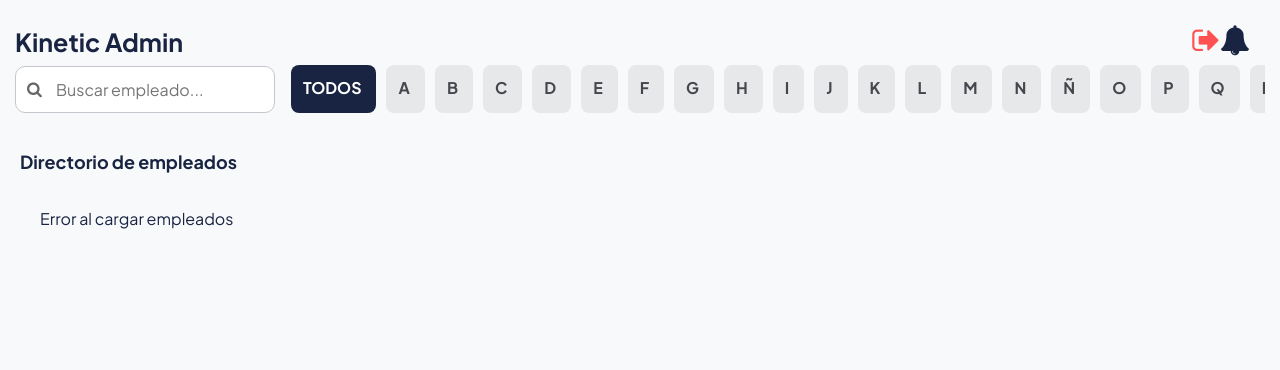
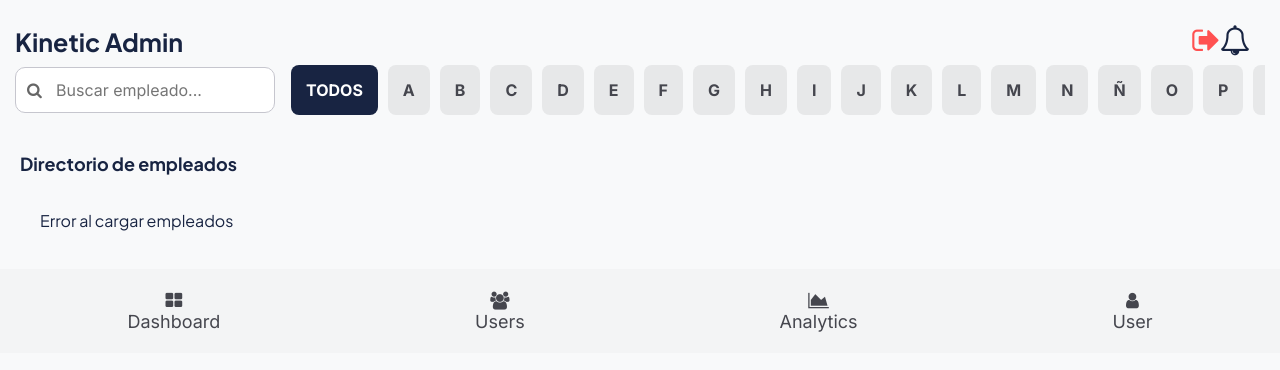
Before and after one commit to joseang1/individual-proyect-dashboard, a website with bundled scripts: page pages/employees.html in a window 1280 px wide. Built offline with nearby package versions, Linux system fonts and the light colour scheme; no server answers.

Commit message:
feat: Footer with clicable buttons
Footer with buttons and said styles added.

```diff
--- a/pages/employees.html
+++ b/pages/employees.html
@@ -29,7 +29,7 @@
         </div>
         <div class="icons">
             <i class="fa fa-sign-out" id="logout-btn"></i>
-            <i class="fa fa-bell" id="notification-btn"></i>
+            <i class="fa fa-bell-o" id="notification-btn"></i>
         </div>
     </header>
 
@@ -76,6 +76,42 @@
         <div class="employees-gallery" id="employeesGallery"></div>
     </main>
 
+    <footer>
+        <nav class="footer-navbar">
+            <button type="button">
+                <i class="fa fa-th-large"></i>
+                <span>Dashboard</span>
+            </button>
+            <button type="button">
+                <i class="fa fa-users"></i>
+                <span>Users</span>
+            </button>
+            <button type="button">
+                <i class="fa fa-area-chart"></i>
+                <span>Analytics</span>
+            </button>
+            <button type="button">
+                <i class="fa fa-user"></i>
+                <span>User</span>
+            </button>
+            <!-- <div>
+                <i class="fa fa-th-large"></i>
+                <button>Dashboard</button>
+            </div>
+            <div>
+                <i class="fa fa-users"></i>
+                <button>Users</button>
+            </div>
+            <div>
+                <i class="fa fa-area-chart"></i>
+                <button>Analytics</button>
+            </div>
+            <div>
+                <i class="fa fa-user-o"></i>
+                <button>Profile</button>
+            </div>             -->
+        </nav>
+    </footer>
     <script type="module" src="../src/scripts/employees-gallery/main.js"></script>
     <script src="../src/scripts/logout/logout.js"></script>
 </body>
--- /dev/null
+++ b/src/styles/footer.css
@@ -0,0 +1,27 @@
+.footer-navbar {
+    display: flex;
+    flex-wrap: wrap;
+    justify-content: space-around;
+    background-color: var(--surface-container-low);
+
+    span {
+        display: block;
+    }
+
+    button {
+        border: none;
+        background-color: var(--surface-container-low);
+        cursor: pointer;
+        font-family: 'Inter';
+        font-size: large;
+        color: var(--on-surface-variant);
+        margin: 12px;
+        padding: 9px;
+
+        &:hover {
+            transform: scale(1.05);
+            background-color: var(--on-primary-container-2);
+            border-radius: 25px;
+        }
+    }
+}
--- a/src/styles/gallery-page/gallery-employee.css
+++ b/src/styles/gallery-page/gallery-employee.css
@@ -67,7 +67,7 @@ h2 {
         margin: 0 0 5px 0;
         font-size: 16px;
         color: var(--on-surface);
-        font-family: 'Plus Jakarta Sans';
+        font-family: 'Inter';
         font-weight: bold;
     }
 
@@ -75,7 +75,7 @@ h2 {
         margin: 3px 0;
         font-size: 12px;
         color: var(--on-surface-variant);
-        font-family: 'Plus Jakarta Sans';
+        font-family: 'Inter';
         word-break: break-word;
     }
 
--- a/src/styles/gallery-page/search-employee.css
+++ b/src/styles/gallery-page/search-employee.css
@@ -14,7 +14,7 @@
 }
 
 .search-employee input {
-    font-family: 'Plus Jakarta Sans';
+    font-family: 'Inter';
     width: 100%;
     padding: 12px 10px 12px 40px;
     border: 1px var(--outline-variant) solid;
@@ -52,9 +52,10 @@
     border: none;
     border-radius: 8px;
     cursor: pointer;
-    padding: 12px 15px 15px 12px;
+    text-align: center;
+    padding: 15px;
     color: var(--on-surface-variant);
-    font-family: 'Plus Jakarta Sans';
+    font-family: 'Inter';
     font-size: 16px;
     font-weight: bold;
 
--- a/src/styles/styles.css
+++ b/src/styles/styles.css
@@ -7,3 +7,4 @@
 @import url(./gallery-page/header-gallery.css);
 @import url(./gallery-page/search-employee.css);
 @import url(./gallery-page/gallery-employee.css);
+@import url(./footer.css);
```
Lines whose indentation alone changed are shown as unchanged.
